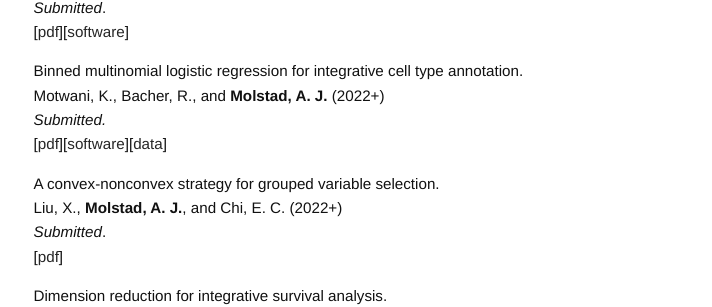
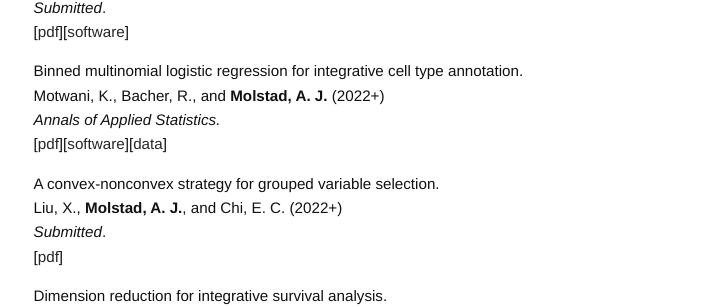
Before and after one commit to ajmolstad/ajmolstad.github.io, a Jekyll site: the page built from research.md, in a window 1280 px wide and 900 px high, scrolled down 797 px. Shown: the part 149-456 px from the top of the window, without its empty margins (274-986 px from the left). Built offline with Jekyll 4.4.1, drawn with Linux system fonts in a browser that asks for light colours.

Commit message:
Update research.md

```diff
--- a/research.md
+++ b/research.md
@@ -52,7 +52,7 @@ multivariate categorical response regression. <br>
 
 Binned multinomial logistic regression for integrative cell type annotation. <br>
 Motwani, K., Bacher, R., and **Molstad, A. J.** (2022+) <br>
-*Submitted.* <br>
+*Annals of Applied Statistics.* <br>
 [[pdf](https://arxiv.org/abs/2111.12149)][[software](https://github.com/keshav-motwani/IBMR/)][[data](https://github.com/keshav-motwani/AnnotatedPBMC)]<br>
 
 A convex-nonconvex strategy for grouped variable selection. <br>
```
